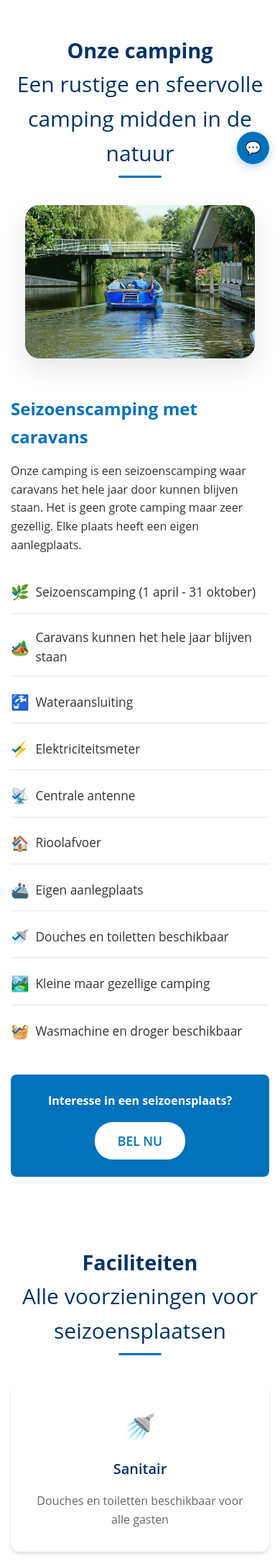
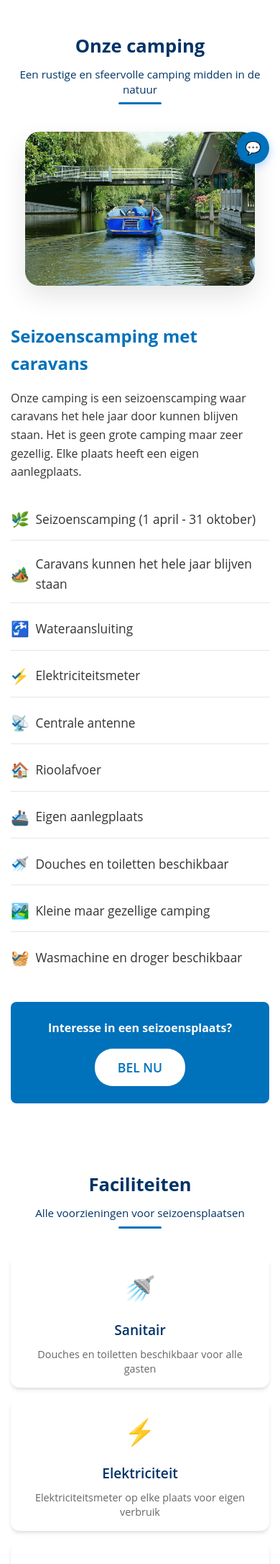
Before and after one commit to ULT1M4T3CK/Nijenhuis, a PHP site: page /pages/camping.html in a window 390 px wide. Shown: the part 601-2774 px from the top of the page at 72% size. Run offline with PHP 8.4, Linux system fonts and the light colour scheme.

Commit message:
Optimize vakantiehuis.html slideshow and text for mobile - Enhanced slideshow responsiveness with better heights and touch targets - Improved thumbnail scrolling with custom scrollbars - Optimized navigation buttons for mobile touch interaction - Better text sizing and spacing for mobile readability - Enhanced facilities and contact grids for mobile layout - Added responsive breakpoints for tablet (768px) and small mobile (480px) - Improved overall mobile user experience with better spacing and typography

```diff
--- a/styles.css
+++ b/styles.css
@@ -3366,9 +3366,14 @@ body.dark-mode .message-time {
         gap: 0.2rem;
     }
 
-    .contact-highlight div p strong {
-        min-width: auto;
-    }
+      .contact-highlight div p strong {
+    min-width: auto;
+  }
+
+  /* Make house_contact_h3 use same color as house_amenities_h on mobile */
+  .contact-item h3 {
+    color: var(--text-color);
+  }
 }
 
 .mobile-menu-toggle svg {
@@ -3692,6 +3697,173 @@ body.dark-mode .message-time {
     }
 }
 
+/* Enhanced mobile optimization for vakantiehuis slideshow */
+@media (max-width: 768px) {
+    .house-details {
+        gap: 1.5rem;
+    }
+
+    .slideshow-main {
+        height: 250px;
+        border-radius: 12px;
+    }
+
+    .slideshow-thumbnails {
+        padding: 8px;
+        gap: 6px;
+        overflow-x: auto;
+        scrollbar-width: thin;
+        scrollbar-color: var(--primary-color) transparent;
+    }
+
+    .slideshow-thumbnails::-webkit-scrollbar {
+        height: 3px;
+    }
+
+    .slideshow-thumbnails::-webkit-scrollbar-track {
+        background: transparent;
+    }
+
+    .slideshow-thumbnails::-webkit-scrollbar-thumb {
+        background: var(--primary-color);
+        border-radius: 2px;
+    }
+
+    .thumbnail {
+        width: 50px;
+        height: 50px;
+        border-radius: 6px;
+        flex-shrink: 0;
+    }
+
+    .modern-slideshow-btn {
+        width: 40px;
+        height: 40px;
+        font-size: 1rem;
+    }
+
+    .modern-slideshow-btn.prev {
+        left: 8px;
+    }
+
+    .modern-slideshow-btn.next {
+        right: 8px;
+    }
+
+    /* Optimize text for mobile */
+    .section-title h2 {
+        font-size: 1.8rem;
+        line-height: 1.3;
+        margin-bottom: 0.8rem;
+    }
+
+    .section-title p {
+        font-size: 1rem;
+        line-height: 1.4;
+    }
+
+    .house-info h3 {
+        font-size: 1.4rem;
+        margin-bottom: 0.8rem;
+    }
+
+    .house-info p {
+        font-size: 1rem;
+        line-height: 1.5;
+        margin-bottom: 1rem;
+    }
+}
+
+/* Extra small mobile devices */
+@media (max-width: 480px) {
+    .slideshow-main {
+        height: 200px;
+    }
+
+    .slideshow-thumbnails {
+        padding: 6px;
+        gap: 4px;
+    }
+
+    .thumbnail {
+        width: 40px;
+        height: 40px;
+        border-radius: 4px;
+    }
+
+    .modern-slideshow-btn {
+        width: 36px;
+        height: 36px;
+        font-size: 0.9rem;
+    }
+
+    .modern-slideshow-btn.prev {
+        left: 6px;
+    }
+
+    .modern-slideshow-btn.next {
+        right: 6px;
+    }
+
+    .section-title h2 {
+        font-size: 1.6rem;
+    }
+
+    .section-title p {
+        font-size: 0.95rem;
+    }
+
+    .house-info h3 {
+        font-size: 1.3rem;
+    }
+
+    .house-info p {
+        font-size: 0.95rem;
+    }
+
+    /* Optimize facilities grid for mobile */
+    .facilities-grid {
+        grid-template-columns: 1fr;
+        gap: 1rem;
+    }
+
+    .facility-card {
+        padding: 1rem;
+        text-align: center;
+    }
+
+    .facility-card h3 {
+        font-size: 1.2rem;
+        margin-bottom: 0.5rem;
+    }
+
+    .facility-card p {
+        font-size: 0.9rem;
+        line-height: 1.4;
+    }
+
+    /* Optimize contact grid for mobile */
+    .contact-grid {
+        grid-template-columns: 1fr;
+        gap: 1.5rem;
+    }
+
+    .contact-item {
+        padding: 1.2rem;
+        text-align: center;
+    }
+
+    .contact-item h3 {
+        font-size: 1.3rem;
+        margin-bottom: 0.8rem;
+    }
+
+    .contact-details p {
+        font-size: 0.95rem;
+        line-height: 1.5;
+    }
+}
+
 /* Season Banner Styles */
 .season-banner {
     background: linear-gradient(135deg, #2e7d32 0%, #4caf50 50%, #66bb6a 100%);
```
